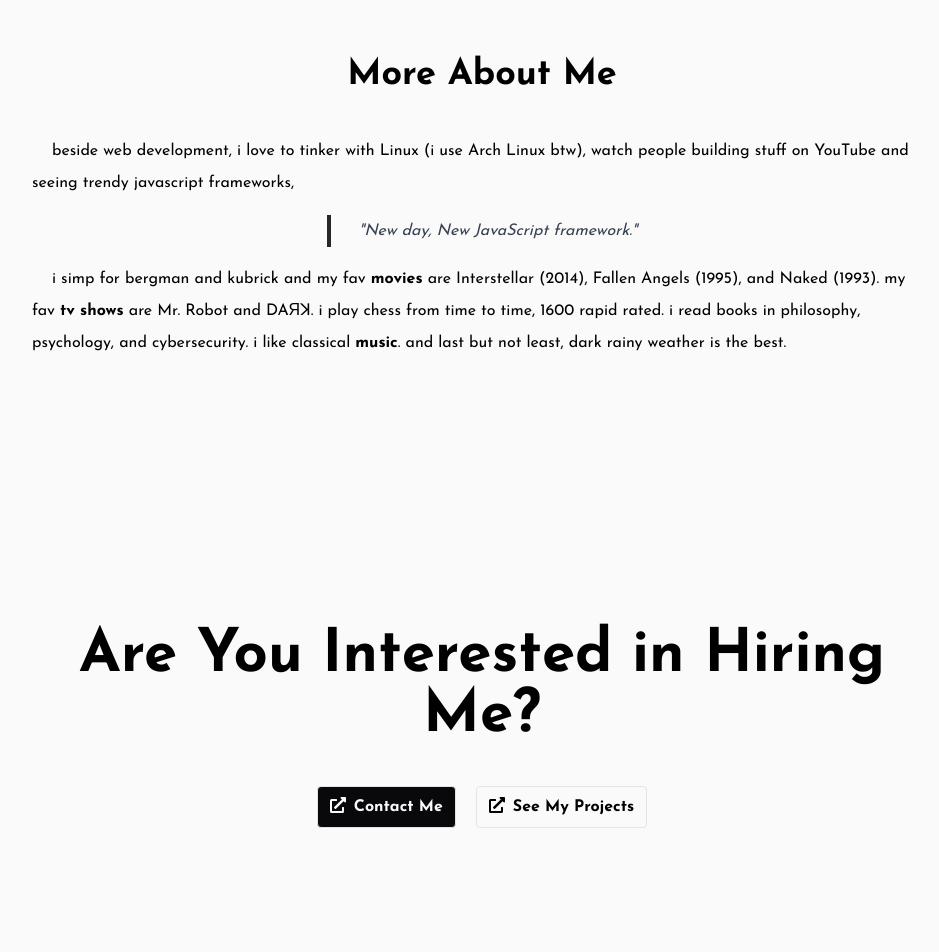
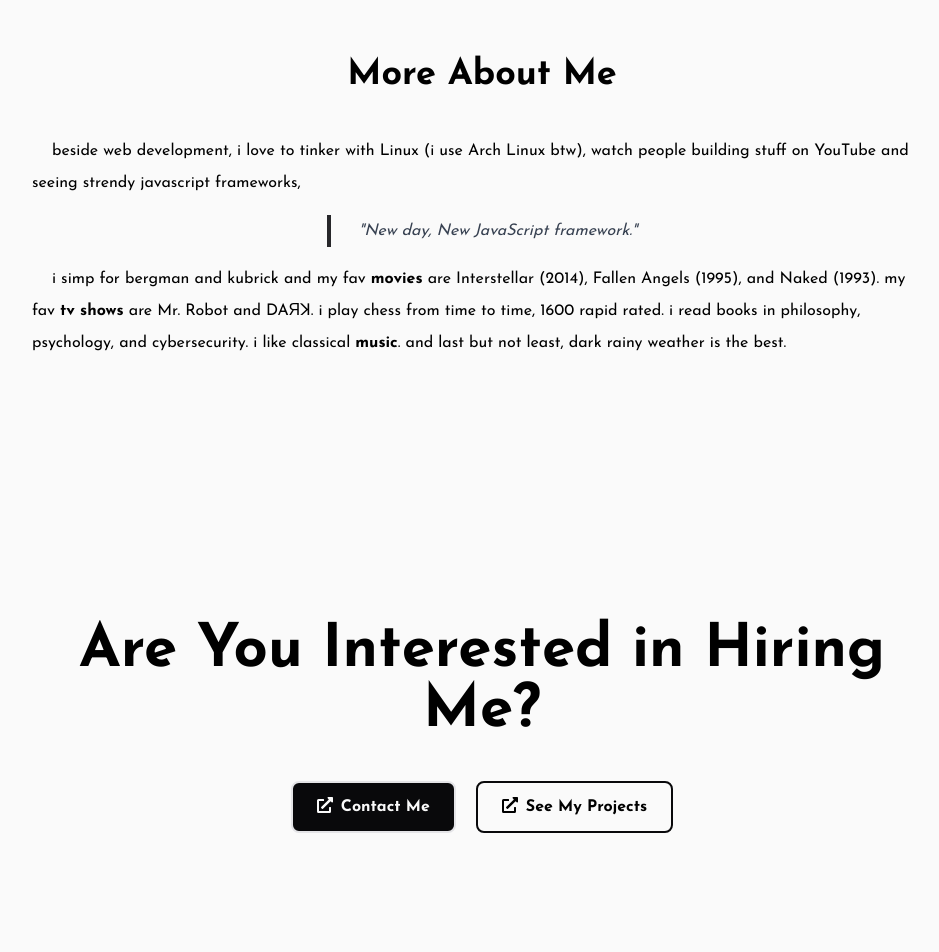
Before and after one commit to 1sma31L/Portfolio, a Next.js app: page / in a window 1280 px wide. Shown: the part 1840-2792 px from the top of the page, without its empty margins (158-1097 px from the left). Built offline with nearby package versions, Linux system fonts and the light colour scheme.

Commit message:
feat: enhance button styles for better interaction

```diff
--- a/src/app/(home)/page.tsx
+++ b/src/app/(home)/page.tsx
@@ -74,7 +74,7 @@ function Home() {
               <div>
                 beside web development, i love to tinker with Linux (i use Arch
                 Linux btw), watch people building stuff on YouTube and seeing
-                trendy javascript frameworks,{' '}
+                strendy javascript frameworks,{' '}
                 <div className=" flex justify-center items-center py-4">
                   <blockquote className="border-l-4 border-zinc-800 dark:border-zinc-100 pl-2 italic text-gray-700 dark:text-gray-300">
                     <p className="">
@@ -113,21 +113,23 @@ function Home() {
             Are You Interested in Hiring Me?
           </h2>
           <div className="flex flex-col sm:flex-row gap-5">
-            <button className="text-sm md:text-base py-2 px-3 border bg-zinc-950 dark:bg-zinc-50 rounded dark:text-zinc-950 text-zinc-50 w-auto hover:bg-zinc-700 transition-colors duration-500 dark:hover:bg-zinc-300">
+            <button className="group relative text-sm md:text-base py-3 px-6 border-2 bg-zinc-950 dark:bg-zinc-50 rounded-lg dark:text-zinc-950 text-zinc-50 w-auto overflow-hidden transition-all duration-300 ease-in-out hover:scale-105 hover:shadow-lg dark:hover:shadow-zinc-200/20 hover:shadow-zinc-800/20">
               <Link
                 href={'/contact'}
-                className="flex gap-2 justify-center items-center ">
-                <FaExternalLinkAlt className="mb-1" />
+                className="flex gap-2 justify-center items-center relative z-10">
+                <FaExternalLinkAlt className="mb-1 group-hover:rotate-45 transition-transform duration-300" />
                 <span className="font-bold">Contact Me</span>
               </Link>
+              <div className="absolute inset-0 bg-zinc-800 dark:bg-zinc-200 transform origin-left scale-x-0 group-hover:scale-x-100 transition-transform duration-300 ease-out -z-0"></div>
             </button>
-            <button className="text-sm md:text-base py-2 px-3 border rounded  w-auto transition-colors duration-500 hover:bg-zinc-200 dark:hover:bg-zinc-800">
+            <button className="group relative text-sm md:text-base py-3 px-6 border-2 border-zinc-950 dark:border-zinc-50 rounded-lg w-auto overflow-hidden transition-all duration-300 ease-in-out hover:scale-105 hover:shadow-lg dark:hover:shadow-zinc-200/20 hover:shadow-zinc-800/20">
               <Link
                 href={'/projects'}
-                className="flex gap-2 justify-center items-center ">
-                <FaExternalLinkAlt className="mb-1" />
+                className="flex gap-2 justify-center items-center relative z-10">
+                <FaExternalLinkAlt className="mb-1 group-hover:rotate-45 transition-transform duration-300" />
                 <span className="font-bold">See My Projects</span>
               </Link>
+              <div className="absolute inset-0 bg-zinc-200 dark:bg-zinc-800 transform origin-right scale-x-0 group-hover:scale-x-100 transition-transform duration-300 ease-out -z-0"></div>
             </button>
           </div>
         </section>
```
